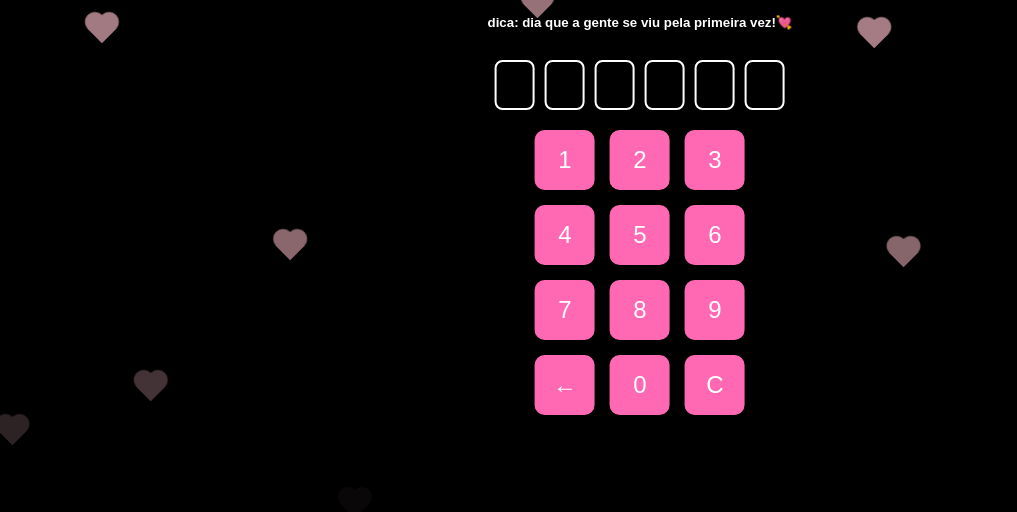
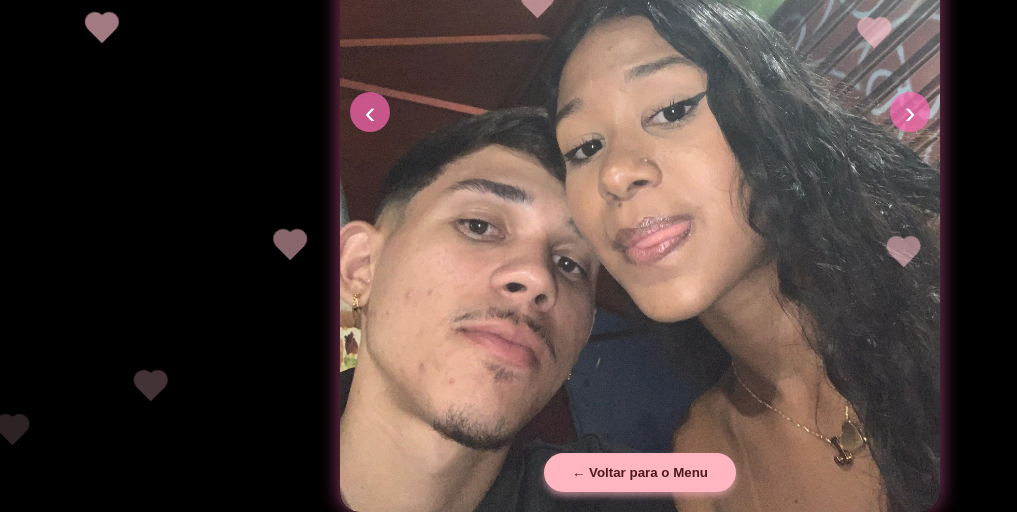
Before and after one commit to eured777/DIA12, a plain HTML site: page index.html in a window 1280 px wide. Shown: the part 288-800 px from the top of the page, without its empty margins (0-1017 px from the left). Drawn offline with Linux system fonts and the light colour scheme.

Commit message:
Update index.html

```diff
--- a/index.html
+++ b/index.html
@@ -3,7 +3,7 @@
 <head>
   <meta charset="UTF-8" />
   <meta name="viewport" content="width=device-width, initial-scale=1.0"/>
-  <title>Quando Tudo Começou 💖</title>
+  <title>Nossos Momentos 💑</title>
   <style>
     * {
       margin: 0;
@@ -14,8 +14,8 @@
 
     body, html {
       height: 100%;
+      background: #000;
       overflow: hidden;
-      background-color: #000;
     }
 
     .background {
@@ -26,11 +26,10 @@
     }
 
     .bg-image {
-      width: 130px;
-      height:150px;
-      border-radius: 10px;
-      border: solid 2px pink;
-
+      width: 100%;
+      height: 100%;
+      object-fit: cover;
+      filter: blur(4px) brightness(0.6);
     }
 
     .container {
@@ -38,63 +37,51 @@
       top: 50%;
       left: 50%;
       transform: translate(-50%, -50%);
-      text-align: center;
-      color: #fff;
+      width: 90%;
+      max-width: 600px;
     }
 
-    h1 {
-      margin-bottom: 30px;
-      font-size: 2rem;
-    }
-    h5 {
-      margin-bottom: 30px;
-
+    .carousel {
+      position: relative;
+      overflow: hidden;
+      border-radius: 20px;
+      box-shadow: 0 0 20px rgba(255, 105, 180, 0.6);
     }
 
-    .input-display {
+    .carousel-images {
       display: flex;
-      justify-content: center;
-      margin-bottom: 20px;
-      gap: 10px;
+      transition: transform 1s ease;
+      width: 100%;
     }
 
-    .digit-box {
-      width: 40px;
-      height: 50px;
-      border: 2px solid #fff;
-      border-radius: 8px;
-      font-size: 1.5rem;
-      text-align: center;
-      line-height: 50px;
+    .carousel-images img {
+      width: 100%;
+      object-fit: cover;
+      border-radius: 20px;
     }
 
-    .keypad {
-      display: grid;
-      grid-template-columns: repeat(3, 60px);
-      gap: 15px;
-      justify-content: center;
-      margin-top: 10px;
+    .buttons {
+      position: absolute;
+      top: 50%;
+      width: 100%;
+      display: flex;
+      justify-content: space-between;
+      transform: translateY(-50%);
+      padding: 0 10px;
     }
 
-    .key {
-      width: 60px;
-      height: 60px;
-      background-color: #ff69b4;
+    .arrow {
+      background-color: rgba(255, 105, 180, 0.7);
+      border: none;
       color: white;
-      font-size: 1.5rem;
-      border: none;
-      border-radius: 10px;
+      font-size: 2rem;
       cursor: pointer;
-      transition: background 0.3s;
-    }
-
-    .key:hover {
-      background-color: #ff85c1;
-    }
-
-    #error-message {
-      color: #ffb3c6;
-      margin-top: 15px;
+      border-radius: 50%;
+      width: 40px;
+      height: 40px;
+      display: flex;
+      align-items: center;
+      justify-content: center;
     }
 
     .hearts-container {
@@ -127,6 +114,29 @@
       background-color: pink;
       border-radius: 50%;
     }
+    .btn-voltar {
+      position: fixed;
+      bottom: 20px;
+      left: 50%;
+      transform: translateX(-50%);
+      background-color: #ffb6c1;
+      border: none;
+      padding: 12px 28px;
+      border-radius: 30px;
+      font-weight: bold;
+      color: #4b1a1a;
+      cursor: pointer;
+      box-shadow: 0 4px 6px rgba(255, 182, 193, 0.6);
+      transition: background-color 0.3s ease;
+      user-select: none;
+      max-width: 220px;
+      text-align: center;
+      z-index: 10;
+    }
+
+    .btn-voltar:hover {
+      background-color: #ff82a9;
+    }
 
     .heart::before {
       top: -10px;
@@ -153,94 +163,64 @@
         opacity: 0;
       }
     }
+
+    @media (max-width: 600px) {
+      .arrow {
+        font-size: 1.5rem;
+        width: 35px;
+        height: 35px;
+      }
+    }
   </style>
 </head>
 <body>
 
   <div class="background">
-    <!-- Substitua por sua imagem -->
-    <img src="img04.jpg" alt="Foto do casal" class="bg-image">
+    <!-- Pode usar uma imagem de fundo suave -->
+    <img src="sua-imagem.jpg" alt="Fundo romântico" class="bg-image">
   </div>
 
   <div class="container">
-    <img src="img04.jpg" alt="img04" class="bg-image">
-    <h1>informe a Senha:</h1>
-    <h5>dica: dia que a gente se viu pela primeira vez!💘</h5>
-
-    <div class="input-display" id="display">
-      <div class="digit-box"></div>
-      <div class="digit-box"></div>
-      <div class="digit-box"></div>
-      <div class="digit-box"></div>
-      <div class="digit-box"></div>
-      <div class="digit-box"></div>
+    <div class="carousel">
+      <div class="carousel-images" id="carouselImages">
+        <img src="img01.jpg" alt="Momento 1">
+        <img src="img02.jpg" alt="Momento 2">
+        <img src="img03.jpg" alt="Momento 3">
+        <img src="img05.jpg" alt="Momento 4">
+        <img src="img06.jpg" alt="Momento 5">
+        <img src="img09.jpg" alt="Momento 6">
+      </div>
+      <div class="buttons">
+        <button class="arrow" onclick="prevSlide()">‹</button>
+        <button class="arrow" onclick="nextSlide()">›</button>
+      </div>
     </div>
-
-    <div class="keypad">
-      <button class="key" onclick="addDigit('1')">1</button>
-      <button class="key" onclick="addDigit('2')">2</button>
-      <button class="key" onclick="addDigit('3')">3</button>
-      <button class="key" onclick="addDigit('4')">4</button>
-      <button class="key" onclick="addDigit('5')">5</button>
-      <button class="key" onclick="addDigit('6')">6</button>
-      <button class="key" onclick="addDigit('7')">7</button>
-      <button class="key" onclick="addDigit('8')">8</button>
-      <button class="key" onclick="addDigit('9')">9</button>
-      <button class="key" onclick="clearLast()">←</button>
-      <button class="key" onclick="addDigit('0')">0</button>
-      <button class="key" onclick="clearAll()">C</button>
-    </div>
-
-    <p id="error-message"></p>
   </div>
 
   <div class="hearts-container"></div>
+  <button class="btn-voltar" onclick="voltarMenu()">← Voltar para o Menu</button>
 
   <script>
-    const correctPassword = "180125";
-    let input = "";
+    let currentIndex = 0;
+    const images = document.querySelectorAll("#carouselImages img");
+    const total = images.length;
+    const carousel = document.getElementById("carouselImages");
 
-    function updateDisplay() {
-      const boxes = document.querySelectorAll(".digit-box");
-      boxes.forEach((box, i) => {
-        box.textContent = input[i] || "";
-      });
+    function updateCarousel() {
+      carousel.style.transform = `translateX(-${currentIndex * 100}%)`;
     }
 
-    function addDigit(d) {
-      if (input.length < 6) {
-        input += d;
-        updateDisplay();
-
-        if (input.length === 6) {
-          checkPassword();
-        }
-      }
+    function nextSlide() {
+      currentIndex = (currentIndex + 1) % total;
+      updateCarousel();
     }
 
-    function clearLast() {
-      input = input.slice(0, -1);
-      updateDisplay();
-      document.getElementById("error-message").textContent = "";
+    function prevSlide() {
+      currentIndex = (currentIndex - 1 + total) % total;
+      updateCarousel();
     }
 
-    function clearAll() {
-      input = "";
-      updateDisplay();
-      document.getElementById("error-message").textContent = "";
-    }
-
-    function checkPassword() {
-      const msg = document.getElementById("error-message");
-      if (input === correctPassword) {
-        alert("Senha correta! ❤️ Indo para a próxima etapa...");
-        // Redireciona se quiser:
-      window.location.href = "menu.html";
-      } else {
-        msg.textContent = "Dá teus pulos para lembra dona bonita, hummm";
-        setTimeout(clearAll, 1500);
-      }
-    }
+    setInterval(nextSlide, 4000); // troca automática a cada 4 segundos
 
     function createHeart() {
       const heart = document.createElement("div");
@@ -252,6 +232,11 @@
     }
 
     setInterval(createHeart, 500);
+
+    function voltarMenu() {
+      // Ajuste aqui o caminho do seu menu
+      window.location.href = "menu.html";
+    }
   </script>
 
 </body>
```
